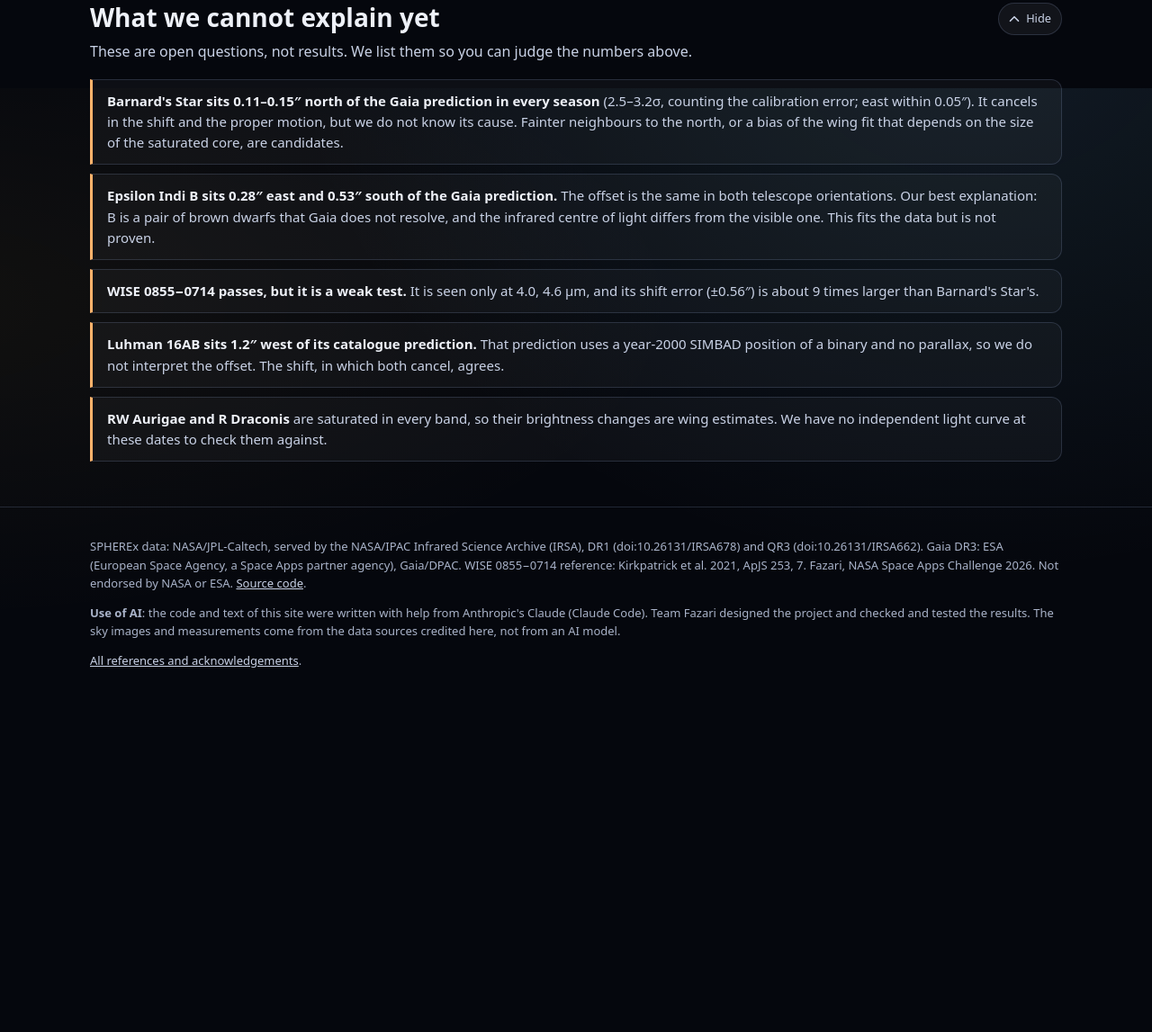
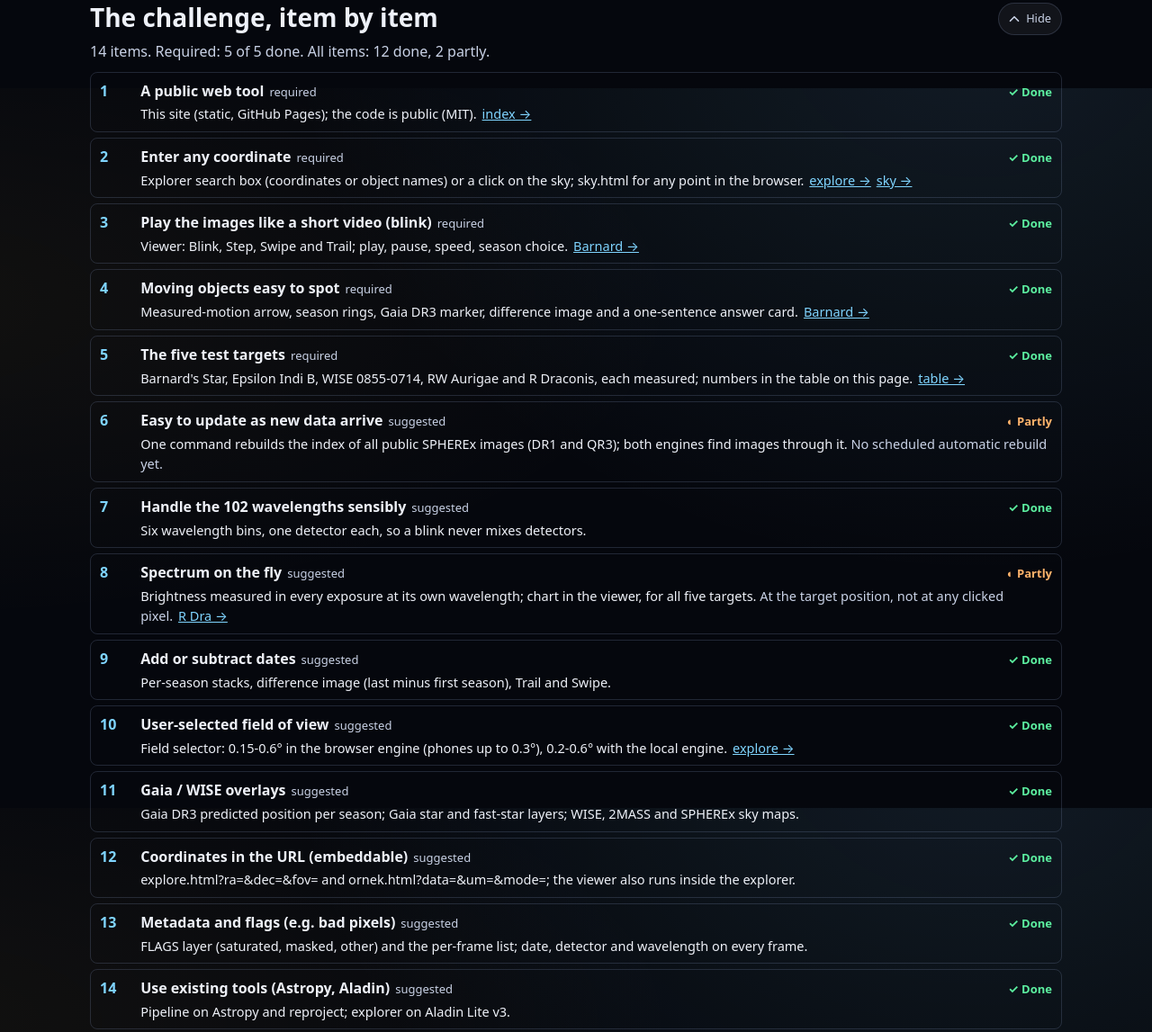
Before and after one commit to adembtr/fazari, a plain HTML site: page site/verify.html in a window 1280 px wide. Shown: the part 6302-7449 px from the top of the page at 90% size. Before the commit the page ends 7093 px from the top, so only its background shows below. Drawn offline with Linux system fonts and the light colour scheme.

Commit message:
Verify page: the challenge, item by item (14 required and suggested items, EN/TR)
Same list as the README table, drawn from data/verify/challenge.json by js/verify_challenge.js with links
to the pages; 5 of 5 required done, 12 of 14 in all, 2 partly (index rebuild not scheduled; spectrum at the
target position only). Labels vch.*.

Co-Authored-By: Claude Opus 5.5 <noreply@anthropic.com>

```diff
--- /dev/null
+++ b/site/data/verify/challenge.json
@@ -0,0 +1,63 @@
+{
+  "about": "Challenge 'Planet X and SPHEREx' (NASA Space Apps 2026): each required and suggested item and where Fazari does it. Same list as the README table 'Challenge request -> In Fazari'. Shown on verify.html by js/verify_challenge.js.",
+  "items": [
+    {"n": 1, "kind": "required", "status": "done",
+     "req": {"en": "A public web tool", "tr": "Herkese açık bir web aracı"},
+     "where": {"en": "This site (static, GitHub Pages); the code is public (MIT).", "tr": "Bu site (statik, GitHub Pages); kod açık (MIT)."},
+     "links": [["index.html", "index"]]},
+    {"n": 2, "kind": "required", "status": "done",
+     "req": {"en": "Enter any coordinate", "tr": "Her koordinat girilebilsin"},
+     "where": {"en": "Explorer search box (coordinates or object names) or a click on the sky; sky.html for any point in the browser.", "tr": "Gezginde arama kutusu (koordinat ya da cisim adı) ya da gökyüzüne tıklama; tarayıcıda her nokta için sky.html."},
+     "links": [["explore.html", "explore"], ["sky.html", "sky"]]},
+    {"n": 3, "kind": "required", "status": "done",
+     "req": {"en": "Play the images like a short video (blink)", "tr": "Görüntüleri kısa bir video gibi oynatma (blink)"},
+     "where": {"en": "Viewer: Blink, Step, Swipe and Trail; play, pause, speed, season choice.", "tr": "Görüntüleyici: Blink, Adım, Kaydır ve İz; oynat, durdur, hız, sezon seçimi."},
+     "links": [["ornek.html?data=data/barnard/", "Barnard"]]},
+    {"n": 4, "kind": "required", "status": "done",
+     "req": {"en": "Moving objects easy to spot", "tr": "Hareket eden cisim kolay görülsün"},
+     "where": {"en": "Measured-motion arrow, season rings, Gaia DR3 marker, difference image and a one-sentence answer card.", "tr": "Ölçülen hareket oku, sezon halkaları, Gaia DR3 işareti, fark görüntüsü ve tek cümlelik cevap kartı."},
+     "links": [["ornek.html?data=data/barnard/", "Barnard"]]},
+    {"n": 5, "kind": "required", "status": "done",
+     "req": {"en": "The five test targets", "tr": "Beş test hedefi"},
+     "where": {"en": "Barnard's Star, Epsilon Indi B, WISE 0855-0714, RW Aurigae and R Draconis, each measured; numbers in the table on this page.", "tr": "Barnard Yıldızı, Epsilon Indi B, WISE 0855-0714, RW Aurigae ve R Draconis, hepsi ölçüldü; sayılar bu sayfadaki tabloda."},
+     "links": [["#table", "table"]]},
+    {"n": 6, "kind": "suggested", "status": "partial",
+     "req": {"en": "Easy to update as new data arrive", "tr": "Yeni veri gelince kolay güncellensin"},
+     "where": {"en": "One command rebuilds the index of all public SPHEREx images (DR1 and QR3); both engines find images through it.", "tr": "Tek komut bütün açık SPHEREx görüntülerinin (DR1 ve QR3) dizinini yeniden kurar; iki motor da görüntüleri bu dizinle bulur."},
+     "note": {"en": "No scheduled automatic rebuild yet.", "tr": "Zamanlanmış otomatik yeniden kurma henüz yok."},
+     "links": []},
+    {"n": 7, "kind": "suggested", "status": "done",
+     "req": {"en": "Handle the 102 wavelengths sensibly", "tr": "102 dalga boyunu mantıklı kullanma"},
+     "where": {"en": "Six wavelength bins, one detector each, so a blink never mixes detectors.", "tr": "Altı dalga boyu kutusu, her biri tek dedektör; blink hiçbir zaman dedektör karıştırmaz."},
+     "links": []},
+    {"n": 8, "kind": "suggested", "status": "partial",
+     "req": {"en": "Spectrum on the fly", "tr": "Anında tayf"},
+     "where": {"en": "Brightness measured in every exposure at its own wavelength; chart in the viewer, for all five targets.", "tr": "Parlaklık her çekimde kendi dalga boyunda ölçülür; grafik görüntüleyicide, beş hedefin hepsinde."},
+     "note": {"en": "At the target position, not at any clicked pixel.", "tr": "Hedefin konumunda; tıklanan her pikselde değil."},
+     "links": [["ornek.html?data=data/r_dra/", "R Dra"]]},
+    {"n": 9, "kind": "suggested", "status": "done",
+     "req": {"en": "Add or subtract dates", "tr": "Tarihleri toplama ya da çıkarma"},
+     "where": {"en": "Per-season stacks, difference image (last minus first season), Trail and Swipe.", "tr": "Sezon başına yığın, fark görüntüsü (son eksi ilk sezon), İz ve Kaydır."},
+     "links": []},
+    {"n": 10, "kind": "suggested", "status": "done",
+     "req": {"en": "User-selected field of view", "tr": "Kullanıcının seçtiği görüş alanı"},
+     "where": {"en": "Field selector: 0.15-0.6° in the browser engine (phones up to 0.3°), 0.2-0.6° with the local engine.", "tr": "Alan seçici: tarayıcı motorunda 0,15-0,6° (telefonda en çok 0,3°), yerel motorla 0,2-0,6°."},
+     "links": [["explore.html", "explore"]]},
+    {"n": 11, "kind": "suggested", "status": "done",
+     "req": {"en": "Gaia / WISE overlays", "tr": "Gaia / WISE bindirmeleri"},
+     "where": {"en": "Gaia DR3 predicted position per season; Gaia star and fast-star layers; WISE, 2MASS and SPHEREx sky maps.", "tr": "Sezon başına Gaia DR3 tahmini konumu; Gaia yıldız ve hızlı yıldız katmanları; WISE, 2MASS ve SPHEREx gök haritaları."},
+     "links": []},
+    {"n": 12, "kind": "suggested", "status": "done",
+     "req": {"en": "Coordinates in the URL (embeddable)", "tr": "Koordinat adreste (gömülebilir)"},
+     "where": {"en": "explore.html?ra=&dec=&fov= and ornek.html?data=&um=&mode=; the viewer also runs inside the explorer.", "tr": "explore.html?ra=&dec=&fov= ve ornek.html?data=&um=&mode=; görüntüleyici gezginin içinde de çalışır."},
+     "links": []},
+    {"n": 13, "kind": "suggested", "status": "done",
+     "req": {"en": "Metadata and flags (e.g. bad pixels)", "tr": "Üst veri ve bayraklar (ör. bozuk pikseller)"},
+     "where": {"en": "FLAGS layer (saturated, masked, other) and the per-frame list; date, detector and wavelength on every frame.", "tr": "FLAGS katmanı (doymuş, maskeli, diğer) ve kare listesi; her karede tarih, dedektör ve dalga boyu."},
+     "links": []},
+    {"n": 14, "kind": "suggested", "status": "done",
+     "req": {"en": "Use existing tools (Astropy, Aladin)", "tr": "Var olan araçları kullanma (Astropy, Aladin)"},
+     "where": {"en": "Pipeline on Astropy and reproject; explorer on Aladin Lite v3.", "tr": "İşlem hattı Astropy ve reproject üzerinde; gezgin Aladin Lite v3 üzerinde."},
+     "links": []}
+  ]
+}
--- /dev/null
+++ b/site/js/verify_challenge.js
@@ -0,0 +1,63 @@
+// verify.html, section "#challenge": every required and suggested item of the challenge and where Fazari does it,
+// drawn from data/verify/challenge.json (the same list as the README table "Challenge request -> In Fazari").
+// Labels: site/i18n/{en,tr}.json keys "vch.*". A missing file hides the section.
+
+import { t, lang, onLang } from "./i18n.js";
+
+const SRC = "data/verify/challenge.json";
+const esc = (s) => String(s ?? "").replace(/[&<>"']/g, (c) => ({ "&": "&amp;", "<": "&lt;", ">": "&gt;", '"': "&quot;", "'": "&#39;" })[c]);
+const tx = (o) => (o && typeof o === "object" ? (lang() === "tr" && o.tr ? o.tr : o.en ?? "") : o ?? "");
+let DATA = null;
+
+function style() {
+  if (document.getElementById("vchStyle")) return;
+  const s = document.createElement("style");
+  s.id = "vchStyle";
+  s.textContent = `
+#challenge .vch-sum { margin: 4px 0 10px; color: var(--soft); }
+#challenge ol { list-style: none; margin: 0; padding: 0; display: grid; gap: 6px; }
+#challenge li { display: grid; grid-template-columns: 2.2em minmax(0, 1fr) auto; gap: 2px 10px; align-items: baseline;
+  padding: 8px 10px; border: 1px solid var(--line, rgba(127,127,127,.25)); border-radius: 8px; }
+#challenge .vch-n { font-weight: 800; color: var(--blue); font-variant-numeric: tabular-nums; }
+#challenge .vch-req { font-weight: 700; min-width: 0; }
+#challenge .vch-kind { font-weight: 400; color: var(--soft); font-size: 13px; margin-left: 6px; }
+#challenge .vch-st { font-size: 13px; font-weight: 700; white-space: nowrap; }
+#challenge .vch-st.done { color: var(--good); }
+#challenge .vch-st.partial { color: var(--warn, #c98a00); }
+#challenge .vch-where { grid-column: 2 / 4; margin: 0; color: var(--fg); font-size: 14.5px; overflow-wrap: anywhere; }
+#challenge .vch-where a { margin-left: 6px; white-space: nowrap; }
+#challenge .vch-note { color: var(--soft); }
+@media (max-width: 520px) { #challenge li { grid-template-columns: 1.8em minmax(0, 1fr); } #challenge .vch-st { grid-column: 2; } #challenge .vch-where { grid-column: 2; } }`;
+  document.head.append(s);
+}
+
+function render() {
+  const sec = document.getElementById("challenge"), box = document.getElementById("vchBox");
+  if (!sec || !box) return;
+  const items = DATA && Array.isArray(DATA.items) ? DATA.items : [];
+  if (!items.length) { sec.hidden = true; return; }
+  sec.hidden = false;
+  const done = items.filter((x) => x.status === "done").length, part = items.filter((x) => x.status === "partial").length;
+  const req = items.filter((x) => x.kind === "required");
+  const sum = t("vch.sum", { n: items.length, done, part, req: req.length, reqDone: req.filter((x) => x.status === "done").length });
+  box.innerHTML = `<p class="vch-sum">${esc(sum)}</p><ol>${items.map((x) => {
+    const st = x.status === "done" ? "done" : "partial";
+    const links = (x.links || []).filter((l) => Array.isArray(l) && l[0] && !/^[a-z]+:/i.test(l[0]))
+      .map(([href, label]) => `<a href="${esc(href)}">${esc(label)} →</a>`).join("");
+    return `<li><span class="vch-n">${esc(x.n)}</span>
+      <span class="vch-req">${esc(tx(x.req))}<span class="vch-kind">${esc(t(x.kind === "required" ? "vch.required" : "vch.suggested"))}</span></span>
+      <span class="vch-st ${st}">${st === "done" ? "✓ " : "◐ "}${esc(t("vch." + st))}</span>
+      <p class="vch-where">${esc(tx(x.where))}${x.note ? ` <span class="vch-note">${esc(tx(x.note))}</span>` : ""}${links}</p></li>`;
+  }).join("")}</ol>`;
+}
+
+async function main() {
+  style();
+  try {
+    const r = await fetch(SRC, { cache: "no-cache" });
+    DATA = r.ok ? await r.json() : null;
+  } catch (e) { DATA = null; }
+  render();
+  onLang(() => render());
+}
+main();
--- a/site/verify.html
+++ b/site/verify.html
@@ -76,6 +76,11 @@
     <p data-i18n-html="v.ast.p">We searched 24 ecliptic fields without being told where to look, then matched what we found to the known asteroids (SkyBoT, positions moved to where SPHEREx was). <b>217 known asteroids recovered</b>: V&lt;17 47 of 53, V&lt;18 101 of 132. Median position offset 0.68″. 47 objects were linked into tracks; their speed agrees with the orbit prediction to a median 0.36 %. <a href="asteroids.html">All asteroid results</a>.</p>
   </section>
 
+  <section class="blk" id="challenge" aria-labelledby="chTitle" hidden>
+    <h2 id="chTitle" data-i18n="vch.h">The challenge, item by item</h2>
+    <div id="vchBox"></div>
+  </section>
+
   <section class="blk" id="open" aria-labelledby="openTitle">
     <h2 id="openTitle" data-i18n="v.open.h">What we cannot explain yet</h2>
     <p class="sub" data-i18n="v.open.sub">These are open questions, not results. We list them so you can judge the numbers above.</p>
@@ -92,6 +97,7 @@
 </footer>
 <script type="module" src="js/verify.js"></script>
 <script type="module" src="js/verify_tests.js"></script>
+<script type="module" src="js/verify_challenge.js"></script>
 <script type="module" src="js/ui_shell.js"></script><!-- ui layer (arayuz) -->
 </body>
 </html>
```
Also changed, not shown: site/i18n/en.json, site/i18n/tr.json.
